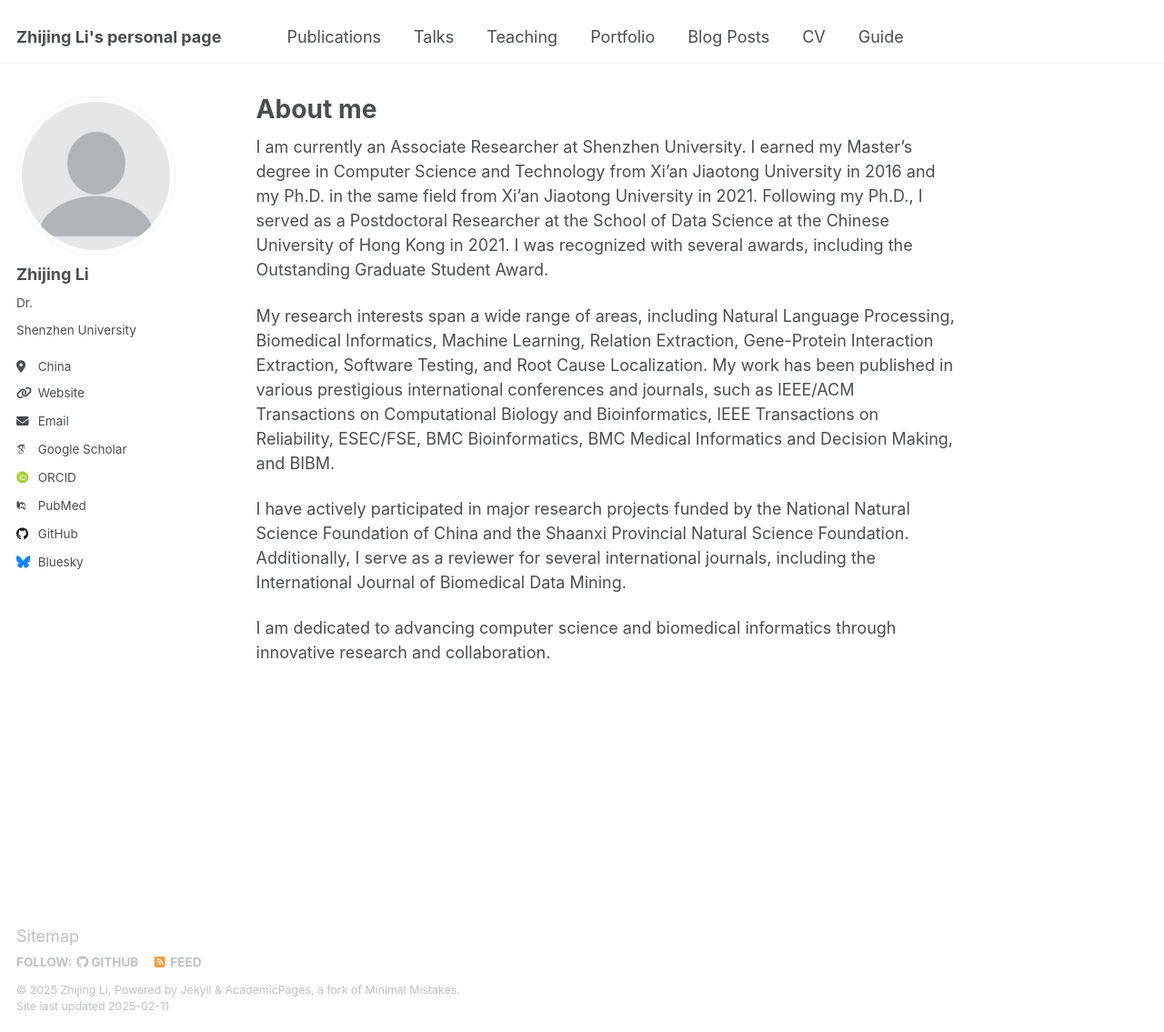
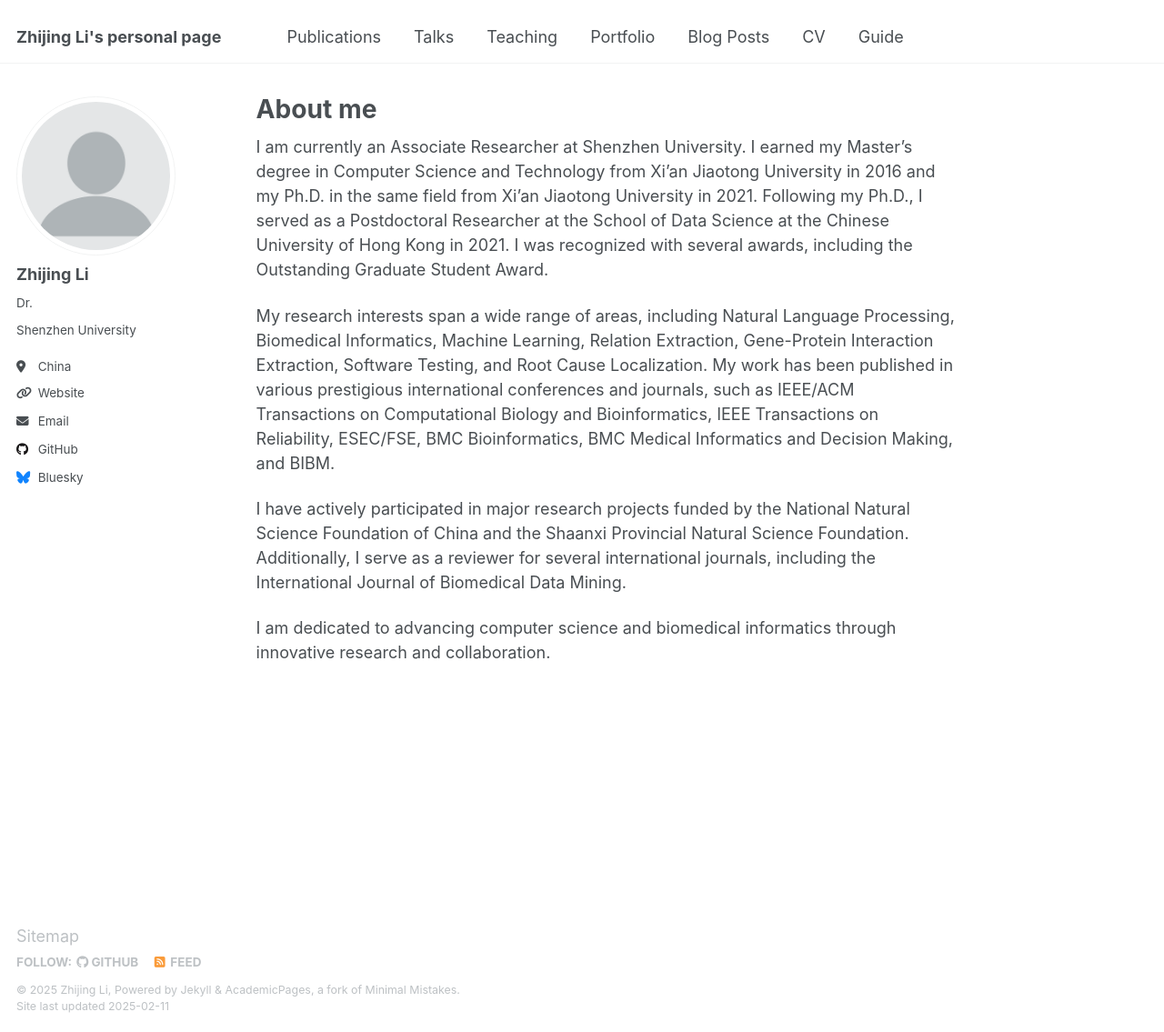
Before and after one commit to tokyojackson/zhijingli, a Jekyll site: the page built from _pages/about.md, in a window 1280 px wide and 1135 px high. Shown: the whole window at 91% size. Built offline with Jekyll 4.4.1, drawn with Linux system fonts in a browser that asks for light colours; some web fonts are replaced; a file with an impossible date is left out; part of the change alters nothing that is shown.

Commit message:
Update _config.yml

```diff
--- a/_config.yml
+++ b/_config.yml
@@ -33,11 +33,11 @@ author:
 
   # Academic websites
   arxiv            : # URL - Update with the correct link to your profile
-  googlescholar    : "https://scholar.google.com/citations?user=PS_CX0AAAAAJ"
+  googlescholar    :
   impactstory      : # URL
-  orcid            : "http://orcid.org/yourorcidurl"
+  orcid            :
   semantic         : # URL
-  pubmed           : "https://www.ncbi.nlm.nih.gov/pubmed/?term=john+snow"
+  pubmed           :
   researchgate     : # URL
   scopus           : # URL
 
```
